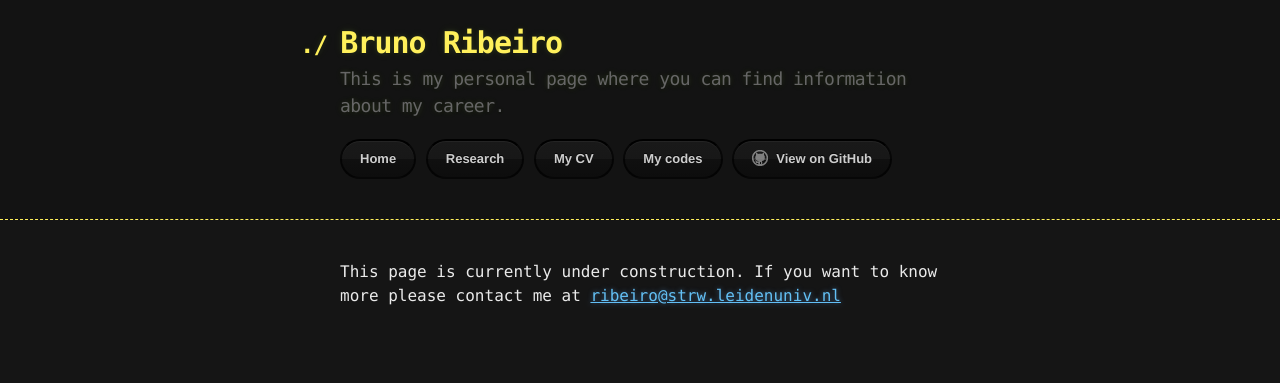
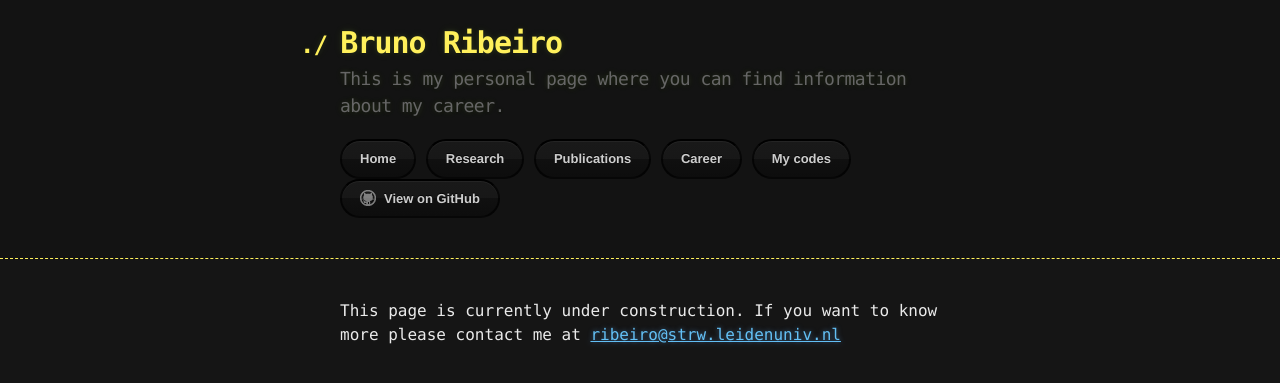
Before and after one commit to AfonsoV/AfonsoV.github.io, a Jekyll site: the page built from index.md, in a window 1280 px wide. Shown: the top 383 px of the page. Built offline with Jekyll 4.4.1, drawn with Linux system fonts in a browser that asks for light colours.

Commit message:
Added publications page

```diff
--- a/_layouts/default.html
+++ b/_layouts/default.html
@@ -19,7 +19,8 @@
         <section id="downloads">
           <a href="index" class="btn">Home</a>
           <a href="research-interests" class="btn">Research</a>
-          <a href="curriculum-vitae" class="btn">My CV</a>
+          <a href="publications" class="btn">Publications</a>
+          <a href="curriculum-vitae" class="btn">Career</a>
           <a href="developed-codes" class="btn">My codes</a>
           <a href="{{ site.github.repository_url }}" class="btn btn-github"><span class="icon"></span>View on GitHub</a>
         </section>
```
Also changed, not shown: publications.md (added, +9 -0 lines).
